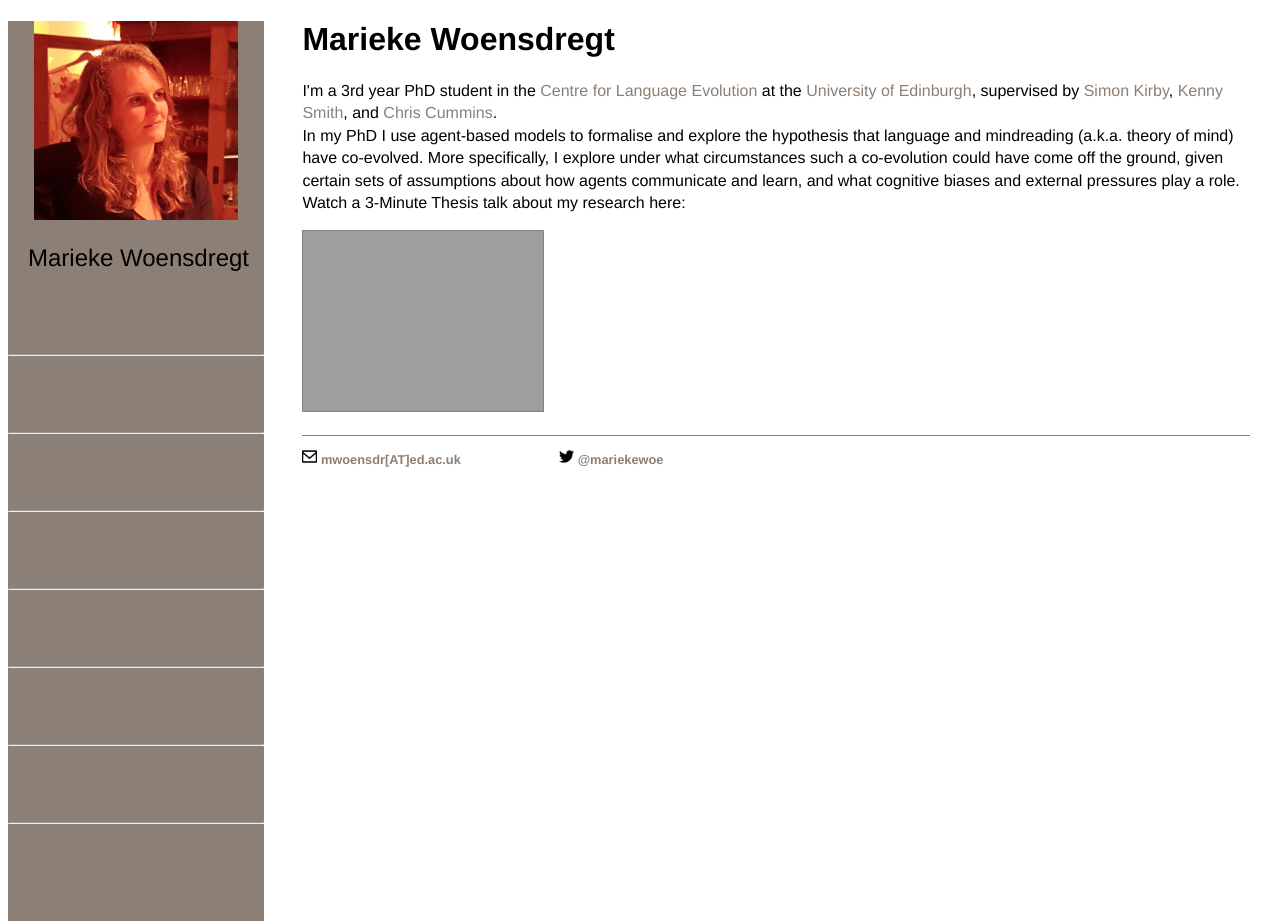
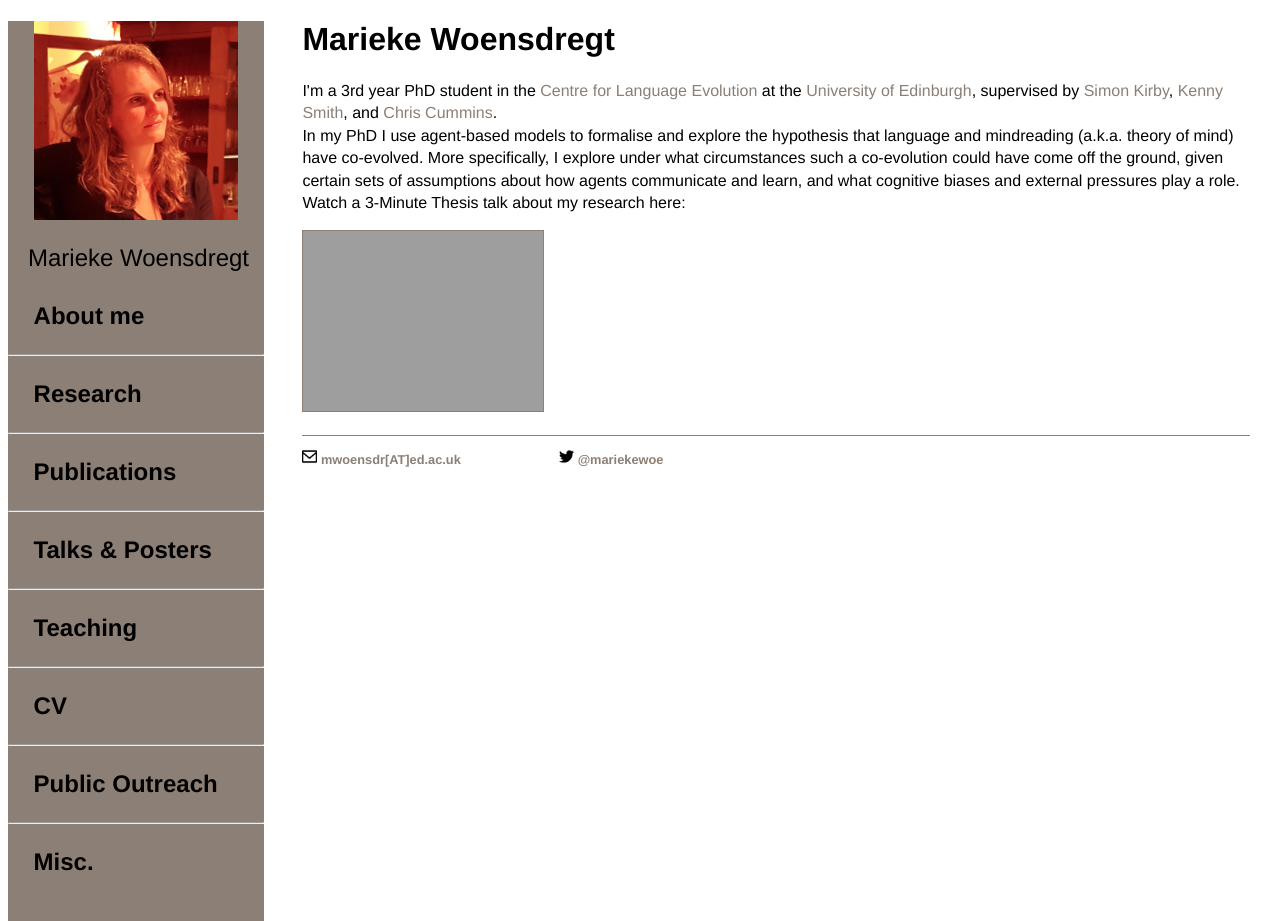
Before and after one commit to marieke-woensdregt/marieke-woensdregt.github.io, a Jekyll site: the page built from index.html, in a window 1280 px wide. Built offline with Jekyll 4.4.1, drawn with Linux system fonts in a browser that asks for light colours; grey boxes are pictures that could not be loaded.

Commit message:
Update main.css

```diff
--- a/css/main.css
+++ b/css/main.css
@@ -19,7 +19,7 @@ a {
 a:hover {
     text-decoration: underline;
 }
-p.menu {
+a.menu {
     color: #000000;
 }
 h1 {
```
